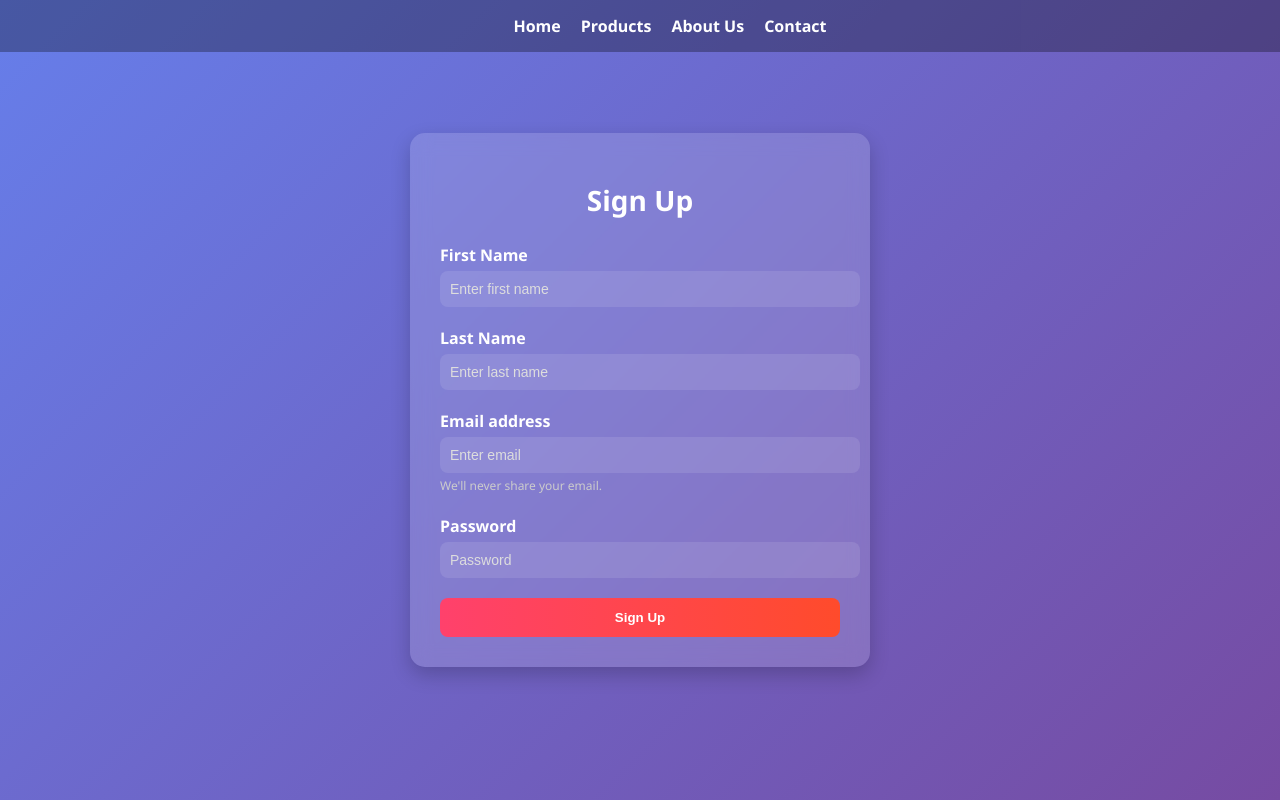
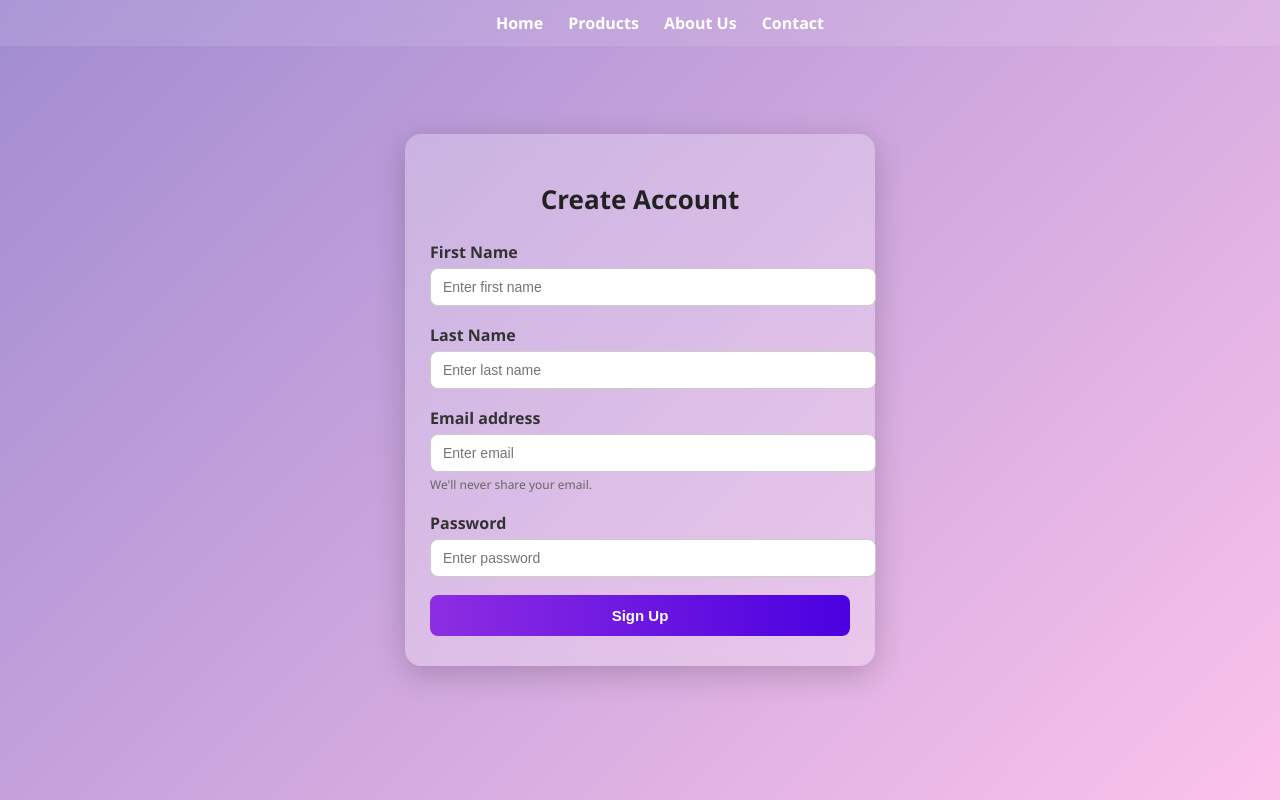
Before and after one commit to anmolkumar8/E-commerce-Website, a plain HTML site: page signup.html in a window 1280 px wide. Drawn offline with Linux system fonts and the light colour scheme.

Commit message:
Update signup.html

```diff
--- a/signup.html
+++ b/signup.html
@@ -1,92 +1,99 @@
 <!DOCTYPE html>
 <html lang="en">
 <head>
-    <meta charset="UTF-8">
-    <meta name="viewport" content="width=device-width, initial-scale=1.0">
+  <meta charset="UTF-8" />
+  <meta name="viewport" content="width=device-width, initial-scale=1.0"/>
   <title>Sign Up</title>
   <style>
+    /* Body background with smooth gradient */
     body {
+      margin: 0;
+      padding: 0;
       min-height: 100vh;
-            margin: 0;
+      font-family: 'Segoe UI', Tahoma, Geneva, Verdana, sans-serif;
+      background: linear-gradient(135deg, #a18cd1 0%, #fbc2eb 100%);
       display: flex;
+      align-items: center;
       justify-content: center;
-            align-items: center;
-            background: linear-gradient(135deg, #667eea, #764ba2);
-            font-family: 'Segoe UI', Tahoma, Geneva, Verdana, sans-serif;
     }
 
+    /* Signup Card Container */
     .signup-container {
       width: 100%;
-            max-width: 400px;
-            background: rgba(255, 255, 255, 0.15);
+      max-width: 420px;
+      padding: 30px 25px;
+      background: rgba(255, 255, 255, 0.25);
+      border-radius: 16px;
       backdrop-filter: blur(10px);
-            border-radius: 15px;
-            box-shadow: 0 8px 20px rgba(0, 0, 0, 0.2);
-            padding: 30px;
-            color: #fff;
+      box-shadow: 0 8px 32px rgba(0, 0, 0, 0.2);
+      color: #333;
     }
 
+    /* Form Header */
     .signup-form h1 {
       text-align: center;
-            margin-bottom: 25px;
-            font-size: 28px;
-            color: #fff;
+      margin-bottom: 24px;
+      font-size: 26px;
+      color: #222;
     }
 
     .mb-3 {
-            margin-bottom: 20px;
+      margin-bottom: 18px;
     }
 
     .form-label {
+      font-weight: 600;
       display: block;
       margin-bottom: 5px;
-            font-weight: 600;
+      color: #333;
     }
 
     .form-control {
       width: 100%;
-            padding: 10px;
-            border: none;
+      padding: 10px 12px;
+      border: 1px solid #ccc;
       border-radius: 8px;
-            background: rgba(255, 255, 255, 0.1);
-            color: #fff;
       font-size: 14px;
       outline: none;
+      background-color: #fff;
     }
 
-        .form-control::placeholder {
-            color: #ddd;
+    .form-control:focus {
+      border-color: #8e44ad;
     }
 
     .form-text {
       font-size: 12px;
-            color: #ccc;
+      color: #666;
+      margin-top: 5px;
     }
 
     .btn {
       width: 100%;
       padding: 12px;
-            background: linear-gradient(to right, #ff416c, #ff4b2b);
-            color: #fff;
       border: none;
       border-radius: 8px;
+      background: linear-gradient(to right, #8e2de2, #4a00e0);
+      color: white;
       font-weight: bold;
+      font-size: 15px;
       cursor: pointer;
-            transition: background 0.3s ease;
+      transition: 0.3s ease;
     }
 
     .btn:hover {
-            background: linear-gradient(to right, #ff4b2b, #ff416c);
+      background: linear-gradient(to right, #4a00e0, #8e2de2);
     }
 
+    /* Header Styling */
     header {
       position: fixed;
       top: 0;
       left: 0;
       width: 100%;
-            padding: 15px 30px;
-            background: rgba(0, 0, 0, 0.3);
-            color: white;
+      background: rgba(255, 255, 255, 0.1);
+      backdrop-filter: blur(6px);
+      padding: 12px 20px;
       display: flex;
       justify-content: center;
       z-index: 100;
@@ -95,16 +102,16 @@
     nav ul {
       list-style: none;
       display: flex;
-            gap: 20px;
+      gap: 25px;
+      padding: 0;
       margin: 0;
-            padding: 0;
     }
 
     nav ul li a {
-            color: #fff;
       text-decoration: none;
-            font-weight: bold;
-            transition: color 0.3s ease;
+      color: white;
+      font-weight: 600;
+      transition: 0.3s;
     }
 
     nav ul li a:hover {
@@ -115,7 +122,6 @@
       .signup-container {
         width: 90%;
       }
-
       nav ul {
         flex-direction: column;
         align-items: center;
@@ -124,6 +130,8 @@
   </style>
 </head>
 <body>
+
+  <!-- Header Navigation -->
   <header>
     <nav>
       <ul>
@@ -135,28 +143,35 @@
     </nav>
   </header>
 
+  <!-- Sign Up Form -->
   <div class="signup-container">
     <form class="signup-form">
-            <h1>Sign Up</h1>
+      <h1>Create Account</h1>
+
       <div class="mb-3">
         <label for="firstName" class="form-label">First Name</label>
-                <input type="text" class="form-control" id="firstName" placeholder="Enter first name">
+        <input type="text" class="form-control" id="firstName" placeholder="Enter first name" />
       </div>
+
       <div class="mb-3">
         <label for="lastName" class="form-label">Last Name</label>
-                <input type="text" class="form-control" id="lastName" placeholder="Enter last name">
+        <input type="text" class="form-control" id="lastName" placeholder="Enter last name" />
       </div>
+
       <div class="mb-3">
         <label for="email" class="form-label">Email address</label>
-                <input type="email" class="form-control" id="email" placeholder="Enter email">
-                <small id="emailHelp" class="form-text">We'll never share your email.</small>
+        <input type="email" class="form-control" id="email" placeholder="Enter email" />
+        <small class="form-text">We'll never share your email.</small>
       </div>
+
       <div class="mb-3">
         <label for="password" class="form-label">Password</label>
-                <input type="password" class="form-control" id="password" placeholder="Password">
+        <input type="password" class="form-control" id="password" placeholder="Enter password" />
       </div>
+
       <button type="submit" class="btn">Sign Up</button>
     </form>
   </div>
+
 </body>
 </html>
```
Lines whose indentation alone changed are shown as unchanged.
